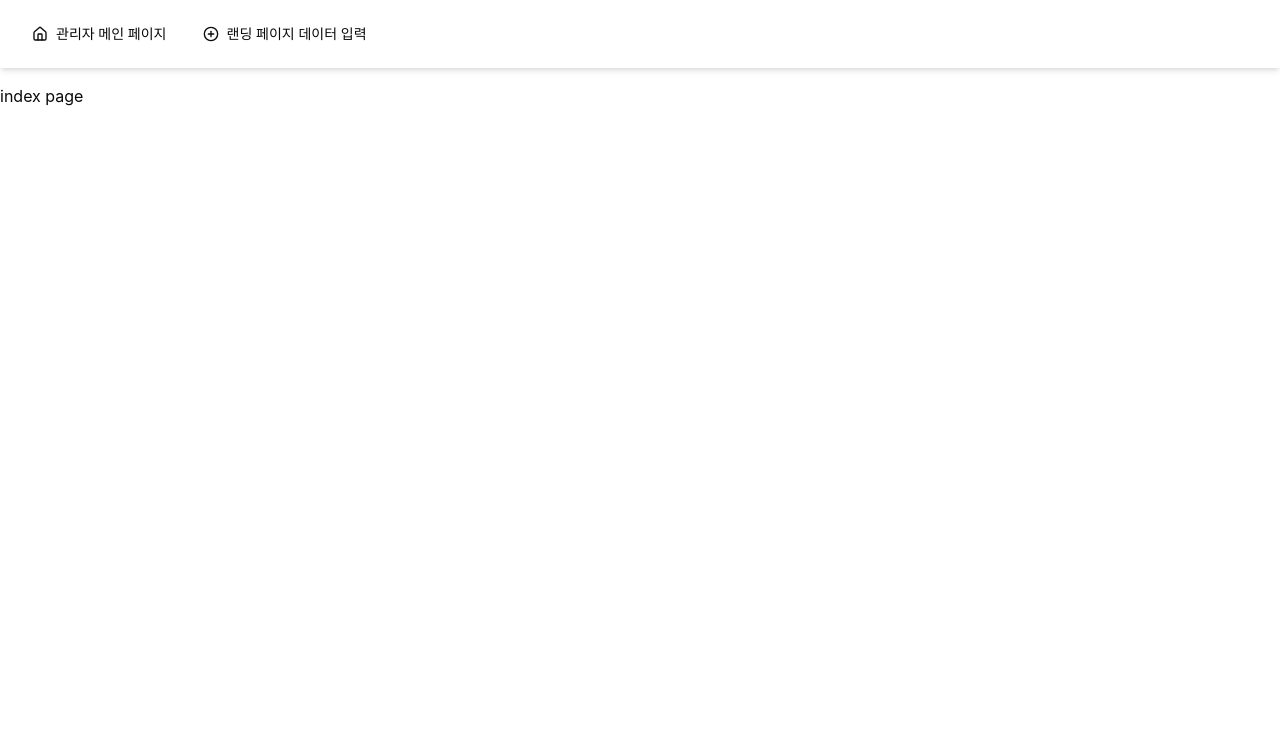
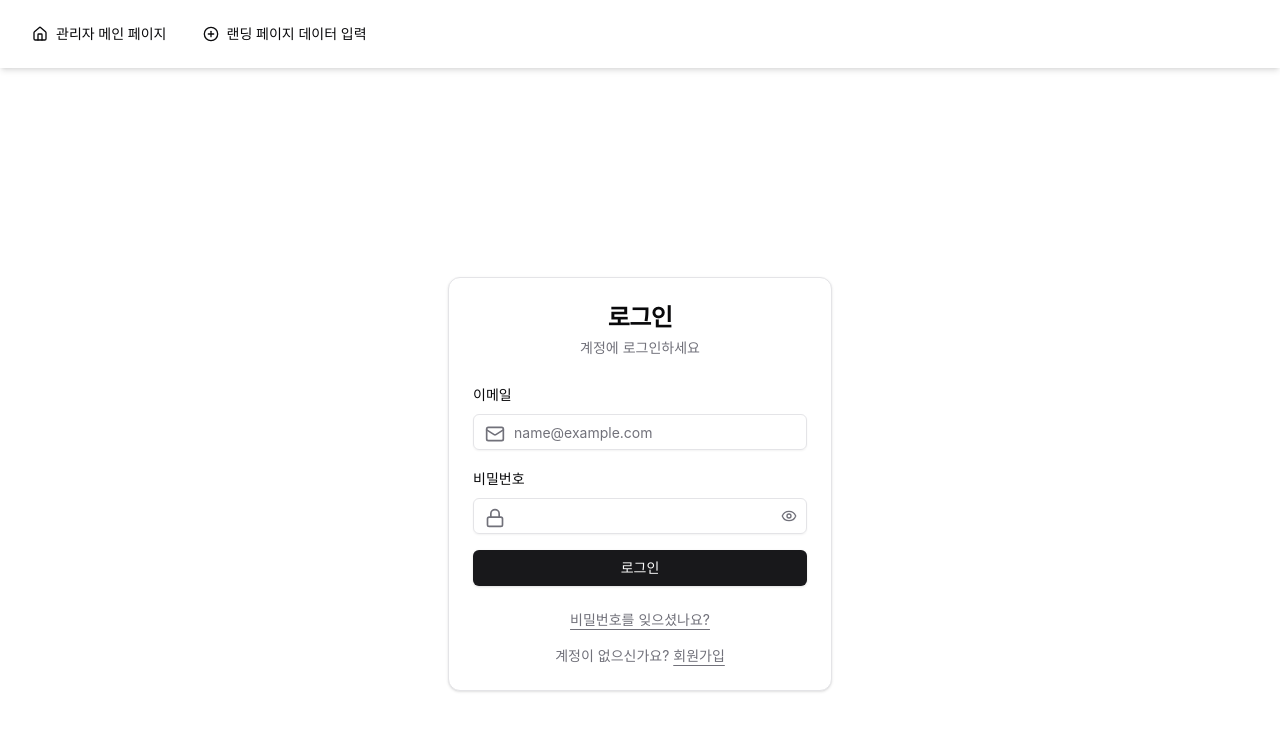
Before and after one commit to bnine302/my-landing-react-app, a React (Vite) app: page /admin in a window 1280 px wide. Shown: the top 730 px of the page. Built offline with nearby package versions, Linux system fonts and the light colour scheme; a web font is replaced by a local one.

Commit message:
style: 로그인 폼 제작

```diff
--- /dev/null
+++ b/src/component/login-form.tsx
@@ -0,0 +1,141 @@
+"use client"
+
+import { useState } from "react"
+import { useForm } from "react-hook-form"
+import { Eye, EyeOff, Lock, Mail } from 'lucide-react'
+
+import { Button } from "@/components/ui/button"
+import {
+  Card,
+  CardContent,
+  CardDescription,
+  CardFooter,
+  CardHeader,
+  CardTitle,
+} from "@/components/ui/card"
+import {
+  Form,
+  FormControl,
+  FormField,
+  FormItem,
+  FormLabel,
+  FormMessage,
+} from "@/components/ui/form"
+import { Input } from "@/components/ui/input"
+
+interface FormData {
+  email: string
+  password: string
+}
+
+export default function LoginForm() {
+  const [showPassword, setShowPassword] = useState(false)
+
+  const form = useForm<FormData>({
+    defaultValues: {
+      email: "",
+      password: "",
+    },
+  })
+
+  function onSubmit(data: FormData) {
+    console.log(data)
+  }
+
+  return (
+    <div className="min-h-screen flex items-center justify-center bg-background p-4">
+      <Card className="w-full max-w-sm">
+        <CardHeader className="space-y-1">
+          <CardTitle className="text-2xl font-bold text-center">로그인</CardTitle>
+          <CardDescription className="text-center">
+            계정에 로그인하세요
+          </CardDescription>
+        </CardHeader>
+        <CardContent>
+          <Form {...form}>
+            <form onSubmit={form.handleSubmit(onSubmit)} className="space-y-4">
+              <FormField
+                control={form.control}
+                name="email"
+                render={({ field }) => (
+                  <FormItem>
+                    <FormLabel>이메일</FormLabel>
+                    <FormControl>
+                      <div className="relative">
+                        <Mail className="absolute left-3 top-2.5 h-5 w-5 text-muted-foreground" />
+                        <Input
+                          placeholder="name@example.com"
+                          className="pl-10"
+                          {...field}
+                        />
+                      </div>
+                    </FormControl>
+                    <FormMessage />
+                  </FormItem>
+                )}
+              />
+              <FormField
+                control={form.control}
+                name="password"
+                render={({ field }) => (
+                  <FormItem>
+                    <FormLabel>비밀번호</FormLabel>
+                    <FormControl>
+                      <div className="relative">
+                        <Lock className="absolute left-3 top-2.5 h-5 w-5 text-muted-foreground" />
+                        <Input
+                          type={showPassword ? "text" : "password"}
+                          className="pl-10 pr-10"
+                          {...field}
+                        />
+                        <Button
+                          type="button"
+                          variant="ghost"
+                          size="icon"
+                          className="absolute right-0 top-0 h-full px-3 py-2 hover:bg-transparent"
+                          onClick={() => setShowPassword(!showPassword)}
+                        >
+                          {showPassword ? (
+                            <EyeOff className="h-5 w-5 text-muted-foreground" />
+                          ) : (
+                            <Eye className="h-5 w-5 text-muted-foreground" />
+                          )}
+                          <span className="sr-only">
+                            {showPassword ? "비밀번호 숨기기" : "비밀번호 보기"}
+                          </span>
+                        </Button>
+                      </div>
+                    </FormControl>
+                    <FormMessage />
+                  </FormItem>
+                )}
+              />
+              <Button type="submit" className="w-full">
+                로그인
+              </Button>
+            </form>
+          </Form>
+        </CardContent>
+        <CardFooter className="flex flex-col space-y-4">
+          <div className="text-sm text-center text-muted-foreground">
+            <a
+              href="#"
+              className="hover:text-primary underline underline-offset-4"
+            >
+              비밀번호를 잊으셨나요?
+            </a>
+          </div>
+          <div className="text-sm text-center text-muted-foreground">
+            계정이 없으신가요?{" "}
+            <a
+              href="#"
+              className="hover:text-primary underline underline-offset-4"
+            >
+              회원가입
+            </a>
+          </div>
+        </CardFooter>
+      </Card>
+    </div>
+  )
+}
--- a/src/page/admin/AddPage.tsx
+++ b/src/page/admin/AddPage.tsx
@@ -8,6 +8,7 @@ import axios from 'axios'
 
 export default function AddPage() {
   const navigate = useNavigate()
+  // TODO: 초기화(DB에서 불러올 것)
   const [content, setContent] = useState('')
 
   const mutation = useMutation({
@@ -41,13 +42,12 @@ export default function AddPage() {
     {
       label: '랜딩 페이지 html 입력',
       content: (
-        <form onSubmit={handleSubmit} className="space-y-4 p-4">
+        <form onSubmit={handleSubmit} className="flex flex-col h-[calc(100vh-120px)] p-4">
           <textarea
             name="content"
             value={content}
             onChange={handleChange}
-            className="w-full border p-2"
-            rows={10}
+            className="flex-1 w-full border p-2 mb-4"
           />
           <Button type="submit" className="w-full">저장</Button>
         </form>
@@ -58,10 +58,9 @@ export default function AddPage() {
       content: (
         <div
           dangerouslySetInnerHTML={{
-            __html: content // script 동작은 막지만, onclick 등 이벤트는 동작함
-            // __html: DOMPurify.sanitize(content) // link가 동작하지 않음
+            __html: content
           }}
-          className='p-4 border min-h-72'
+          className='p-4 border h-[calc(100vh-120px)]'
         />
       ),
     },
--- a/src/page/admin/IndexPage.tsx
+++ b/src/page/admin/IndexPage.tsx
@@ -1,5 +1,7 @@
+import LoginForm from "@/component/login-form";
+
 export default function IndexPage() {
   return (
-      <div>index page</div>
+    <LoginForm />
   )
 }
```
